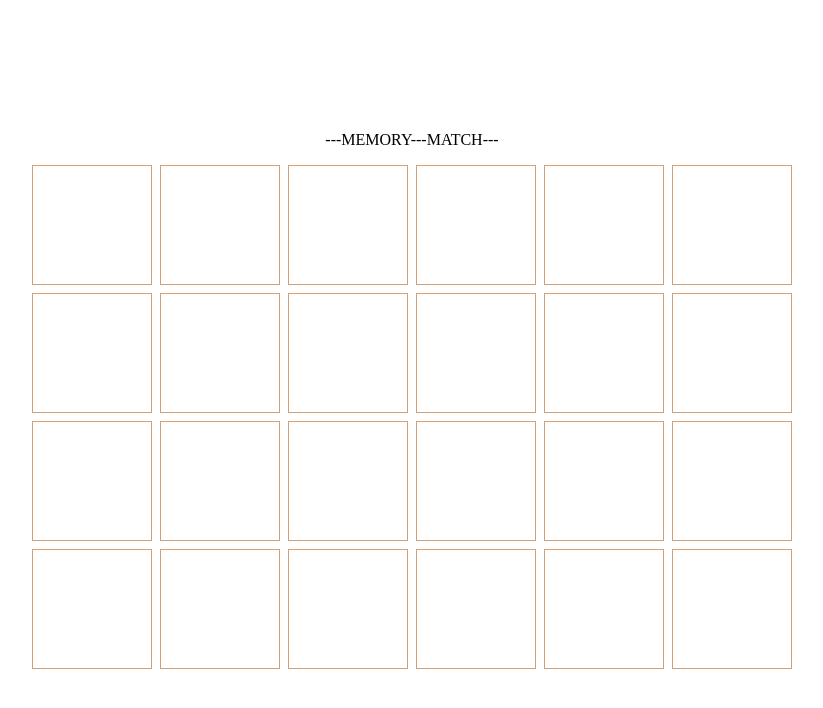
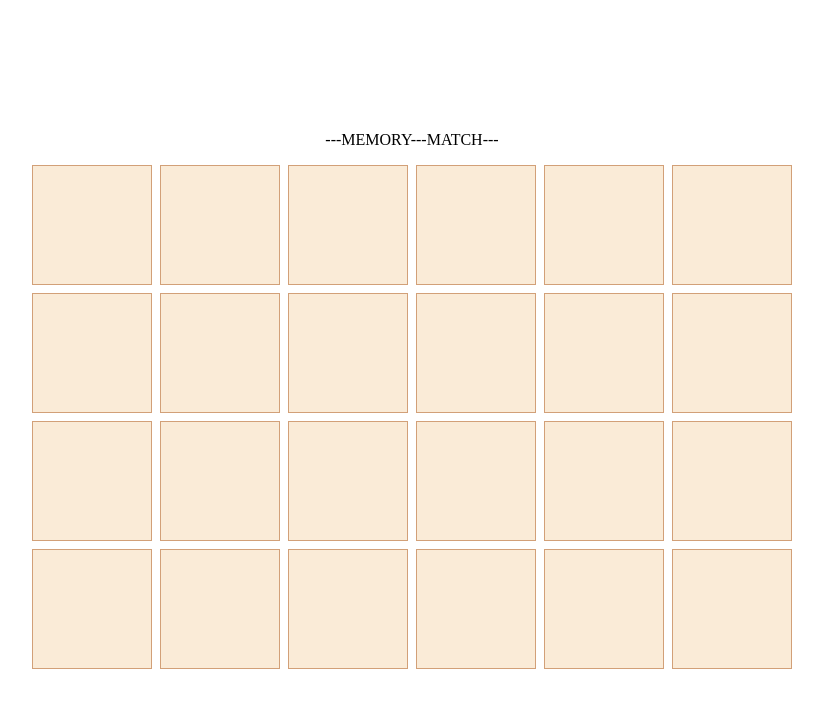
Before and after one commit to V3nonix/Nightmare-Match, a plain HTML site: page index.html in a window 1280 px wide. Shown: the whole page, without its empty margins (228-1051 px from the left). Drawn offline with Linux system fonts and the light colour scheme.

Commit message:
Logic for renderCrdGrid() completed. Associated CSS placeholder classes added.

```diff
--- a/css/style.css
+++ b/css/style.css
@@ -27,3 +27,60 @@ body {
 #card-grid > div {
     border: 0.1vmin solid var(--color-border);
 }
+
+
+/* Card type classes: */
+
+.a {
+    background-color: red;
+}
+
+.b {
+    background-color: rgb(255, 106, 0);
+}
+
+.c {
+    background-color: orange;
+}
+
+.d {
+    background-color: yellow;
+}
+
+.e {
+    background-color: yellowgreen;
+}
+
+.f {
+    background-color: green;
+}
+
+.g {
+    background-color: cadetblue;
+}
+
+.h {
+    background-color: blue;
+}
+
+.i {
+    background-color: blueviolet;
+}
+
+.j {
+    background-color: purple;
+}
+
+.k {
+    background-color: indigo;
+}
+
+.l {
+    background-color: black;
+}
+
+/* Card visibility classes: */
+
+.not-vis {
+    background-color: antiquewhite;
+}
--- a/js/main.js
+++ b/js/main.js
@@ -112,6 +112,7 @@ console.log('Live server test.');
                         arrCrdRes.push(val)
                     };
                 }
+                /* Uses this helper function to split original array into four arrays for each row then returns result: */
                 return spliceToFourRows(arrCrdRes)
             }
 
@@ -140,11 +141,16 @@ console.log('Live server test.');
 
             // crdReset() function:
             function crdReset() {
-
+                crdEls.forEach(crd => {
+                    // Removes all classes on a given card:
+                    crd.className='';
+                });
             }
 
         /* init() function. */
         function init() {
+            // Resets the cards:
+            crdReset();
             // Sets the active card to 0 to show that there is no active card:
             actvCrd = 0;
             // Sets the variable which tracks if the game has started to false:
@@ -189,12 +195,11 @@ console.log('Live server test.');
             actvCrdTyp = crdGrid[actvRowIdx][actvColIdx];
             // Sets the active card to 1 signifying that the active card is being compared.
             actvCrd = 1;
-            /* Sets the active card to face-up: */
-            crdGridVis[actvRowIdx].splice(actvColIdx,1,1);
-
-             /* --REMOVE ON FINAL VERSION-- Active card index, type and visibility: */
-             console.log(`Row: ${actvRowIdx} | Column: ${actvColIdx} | Card Visibility: ${crdGridVis[actvRowIdx][actvColIdx]} | Card Type: ${actvCrdTyp}`);
-
+            // Sets the active card to face-up:
+            crdGridVis[rowIdx].splice(colIdx,1,1);
+            // Re-renders the card grid:
+            renderCrdGrid();
+            // Determines if active and selected card match:
             if (actvCrdTyp === crdTyp) {
                 /* Sets the active card to 0 signifying that there are no active cards: */
                 actvCrd = 0;
@@ -219,8 +224,13 @@ console.log('Live server test.');
                     crdGridVis[actvRowIdx].splice(actvColIdx,1,0);
                     // Sets the selected card face-down:
                     crdGridVis[rowIdx].splice(colIdx,1,0);
-                }, 2000);
+                    // Re-renders the card grid:
+                    renderCrdGrid();
+                }, 1500);
             }
+
+            /* --REMOVE ON FINAL VERSION-- Active card index, type and visibility: */
+            console.log(`Row: ${actvRowIdx} | Column: ${actvColIdx} | Card Visibility: ${crdGridVis[actvRowIdx][actvColIdx]} | Card Type: ${actvCrdTyp}`);
         }
 
         /* hdlClick() function. */
@@ -236,10 +246,6 @@ console.log('Live server test.');
                 let crdVis = crdGridVis[rowIdx][colIdx];
                 // Finds the card type using the index values and stores it in this variable:
                 let crdTyp = crdGrid[rowIdx][colIdx];
-
-                /* --REMOVE ON FINAL VERSION-- Event target index, type, and visibility: */
-                console.log(`Row: ${rowIdx} | Column: ${colIdx} | Card Visibility: ${crdVis} | Card Type: ${crdTyp}`);
-
                 // Determines the outcome of the event:
                 if (actvCrd === 1) {
                     /* Returns because there is already an active card being compared: */
@@ -256,11 +262,16 @@ console.log('Live server test.');
                         crdGridVis[rowIdx].splice(colIdx,1,1);
                         // Sets the selected card to the active card:
                         actvCrd = evt.target;
+                        // Re-renders the card grid:
+                        renderCrdGrid();
                     }
                 } else {
                     checkMatch(crdTyp,rowIdx,colIdx);
                 }
                 winCheck();
+
+                /* --REMOVE ON FINAL VERSION-- Event target index, type, and visibility: */
+                console.log(`Row: ${rowIdx} | Column: ${colIdx} | Card Visibility: ${crdVis} | Card Type: ${crdTyp}`);
             }
         }
 
@@ -290,7 +301,32 @@ console.log('Live server test.');
 
         /* render() helper functions. */
         function renderCrdGrid() {
-
+            crdEls.forEach(crd => {
+                // Creates an array of the cards's id string:
+                let idArr = [...crd.id];
+                // Sets the row index equal to that contained in the id:
+                let rowIdx = +idArr[3];
+                // Sets the column index equal to that contained in the id:
+                let colIdx = +idArr[1];
+                // Finds if the card is visible using the index values and stores it in this variable:
+                let crdVis = crdGridVis[rowIdx][colIdx];
+                // Finds the card type using the index values and stores it in this variable:
+                let crdTyp = crdGrid[rowIdx][colIdx];
+                // Determines how to render depending on if the game has started:
+                if (!didGmStrt) {
+                    /* Adds a class to the card that is equal to the card type: */
+                    crd.classList.add(crdTyp);
+                } else {
+                    /* Determines the card's visibility: */
+                    if (crdVis && crd.classList.contains('not-vis')) {
+                        // Removes the not visible card class:
+                        crd.classList.remove('not-vis');
+                    } else if (!crdVis && !crd.classList.contains('not-vis')) {
+                        // Adds the not visible card class:
+                        crd.classList.add('not-vis');
+                    }
+                }
+            })
         }
 
         function renderMsg() {
```
